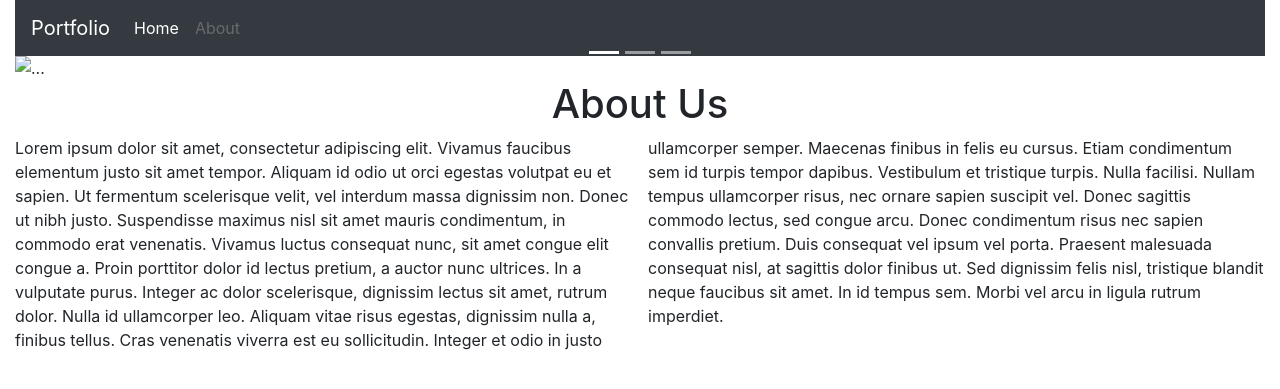
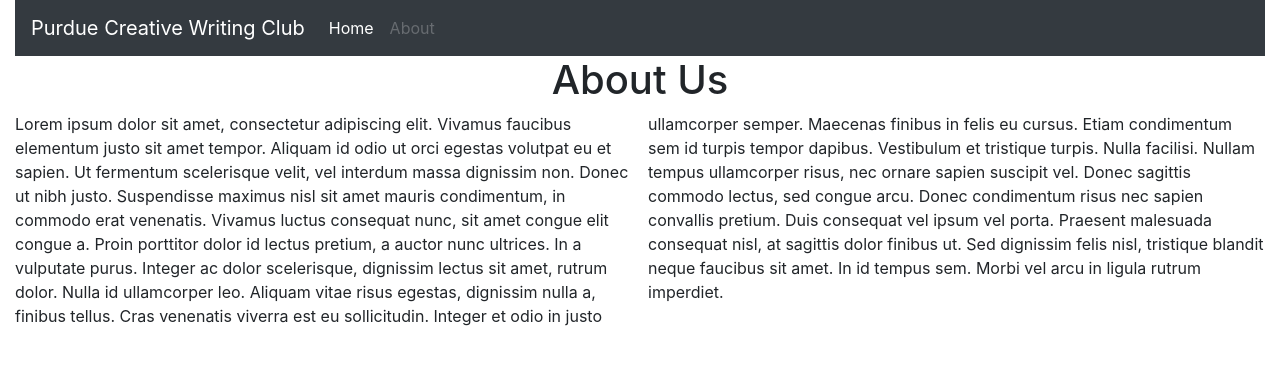
Before and after one commit to Hey-S1r1/PCWCSite, a PHP site: page /about.php in a window 1280 px wide. Shown: the top 389 px of the page. Run offline with PHP 8.4, Linux system fonts and the light colour scheme; some libraries are stand-ins or nearby versions.

Commit message:
Basics finished!

```diff
--- a/about.php
+++ b/about.php
@@ -9,7 +9,7 @@
     <body>
         <div class="container-fluid">
             <nav id="homeNav" class="navbar navbar-expand-lg navbar-dark bg-dark">
-                <a class="navbar-brand" href="#">Portfolio</a>
+                <a class="navbar-brand" href="#">Purdue Creative Writing Club</a>
                 <button class="navbar-toggler" type="button" data-toggle="collapse" data-target="#navbarNav" aria-controls="navbarNav" aria-expanded="false" aria-label="Toggle navigation">
                   <span class="navbar-toggler-icon"></span>
                 </button>
@@ -24,32 +24,6 @@
                   </ul>
                 </div>
             </nav>
-            <div id="carouselExampleIndicators" class="carousel slide" data-ride="carousel">
-              <ol class="carousel-indicators">
-                <li data-target="#carouselExampleIndicators" data-slide-to="0" class="active"></li>
-                <li data-target="#carouselExampleIndicators" data-slide-to="1"></li>
-                <li data-target="#carouselExampleIndicators" data-slide-to="2"></li>
-              </ol>
-              <div class="carousel-inner">
-                <div class="carousel-item active">
-                  <img src="https://via.placeholder.com/800x400" class="d-block w-100" alt="...">
-                </div>
-                <div class="carousel-item">
-                  <img src="https://placecats.com/g/800/400" class="d-block w-100" alt="...">
-                </div>
-                <div class="carousel-item">
-                  <img src="https://placedog.net/800/400" class="d-block w-100" alt="...">
-                </div>
-              </div>
-              <a class="carousel-control-prev" href="#carouselExampleIndicators" role="button" data-slide="prev">
-                <span class="carousel-control-prev-icon" aria-hidden="true"></span>
-                <span class="sr-only">Previous</span>
-              </a>
-              <a class="carousel-control-next" href="#carouselExampleIndicators" role="button" data-slide="next">
-                <span class="carousel-control-next-icon" aria-hidden="true"></span>
-                <span class="sr-only">Next</span>
-              </a>
-            </div>
             <h1 class="text-center">About Us</h1>
             <p style="column-count: 2;">Lorem ipsum dolor sit amet, consectetur adipiscing elit. Vivamus faucibus elementum justo sit amet tempor. Aliquam id odio ut orci egestas volutpat eu et sapien. Ut fermentum scelerisque velit, vel interdum massa dignissim non. Donec ut nibh justo. Suspendisse maximus nisl sit amet mauris condimentum, in commodo erat venenatis. Vivamus luctus consequat nunc, sit amet congue elit congue a. Proin porttitor dolor id lectus pretium, a auctor nunc ultrices. In a vulputate purus. Integer ac dolor scelerisque, dignissim lectus sit amet, rutrum dolor. Nulla id ullamcorper leo. Aliquam vitae risus egestas, dignissim nulla a, finibus tellus.
               Cras venenatis viverra est eu sollicitudin. Integer et odio in justo ullamcorper semper. Maecenas finibus in felis eu cursus. Etiam condimentum sem id turpis tempor dapibus. Vestibulum et tristique turpis. Nulla facilisi. Nullam tempus ullamcorper risus, nec ornare sapien suscipit vel. Donec sagittis commodo lectus, sed congue arcu. Donec condimentum risus nec sapien convallis pretium. Duis consequat vel ipsum vel porta. Praesent malesuada consequat nisl, at sagittis dolor finibus ut. Sed dignissim felis nisl, tristique blandit neque faucibus sit amet. In id tempus sem. Morbi vel arcu in ligula rutrum imperdiet.</p>
```
Also changed, not shown: index.php (+10 -3 lines).
